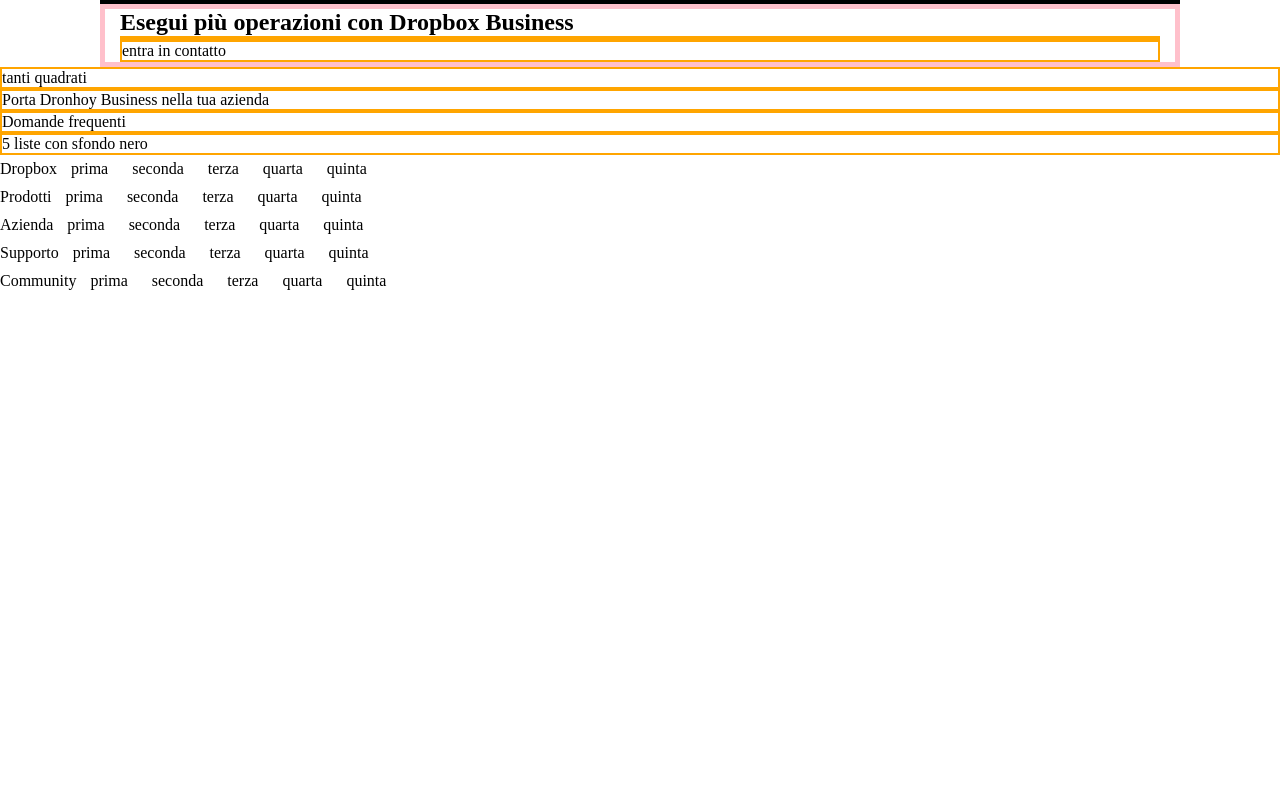
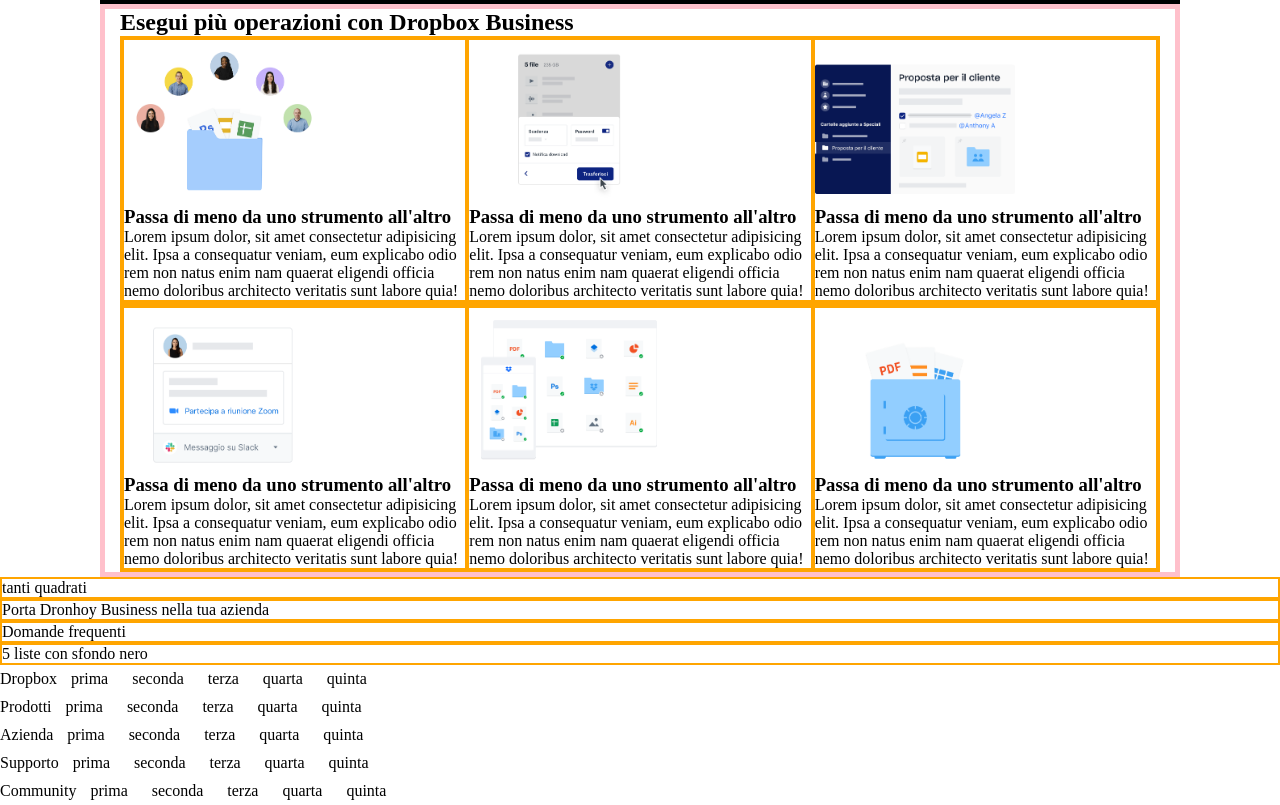
Before and after one commit to bonvi83/htmlcss-dropbox, a plain HTML site: page index.html in a window 1280 px wide. Shown: the part 1202-2007 px from the top of the page. Before the commit the page ends 1497 px from the top, so only its background shows below. Drawn offline with Linux system fonts and the light colour scheme.

Commit message:
aggiustamenti main

```diff
--- a/css/style.css
+++ b/css/style.css
@@ -124,3 +124,20 @@ div {
     /* debug */
     border: 5px solid pink;
 }
+
+.wrap {
+    display: flex;
+    /* immagini dentro wrap devono essere centrate */
+}
+
+.minicard {
+    /* classe data per spaziature ed altro */
+}
+
+.minicard > img {
+    text-align: center;
+}
+
+.ridimensionaimg {
+    width: 200px;
+}
--- a/index.html
+++ b/index.html
@@ -34,7 +34,7 @@
             <div class="titoloh1">
                 <h1>Tutto ciò che ti serve per il lavoro, in un unico posto</h1>
             </div>
-            <div class="container" class="chetiserve">
+            <div class="container">
                 <div>
                     <p>Lorem ipsum dolor sit amet consectetur adipisicing elit. Cumque autem, aliquid, sunt id vel deserunt voluptatem quod hic voluptate, similique enim. Et aperiam molestiae deserunt, vero commodi repudiandae saepe facere.</p>
                     <button>Inizia la tua prova gratuita</button>
@@ -128,12 +128,44 @@
 
         <section class="container-quad">
         <h2>Esegui più operazioni con Dropbox Business</h2>
-        <div>
+        <div class="wrap">
+            <div class="minicard">
+                <img class="ridimensionaimg" src="./img/business-feature-switching-tools.png" alt="img cartella con tondi">
+                <h3>Passa di meno da uno strumento all'altro</h3>
+                <span>Lorem ipsum dolor, sit amet consectetur adipisicing elit. Ipsa a consequatur veniam, eum explicabo odio rem non natus enim nam quaerat eligendi officia nemo doloribus architecto veritatis sunt labore quia!</span>
+            </div>
 
-            <!-- titoli in h3 e sei rettangolini -->
+            <div class="minicard">
+                <img class="ridimensionaimg" src="./img/business-feature-send-files-it.png" alt="img trasferisci">
+                <h3>Passa di meno da uno strumento all'altro</h3>
+                <span>Lorem ipsum dolor, sit amet consectetur adipisicing elit. Ipsa a consequatur veniam, eum explicabo odio rem non natus enim nam quaerat eligendi officia nemo doloribus architecto veritatis sunt labore quia!</span>
+            </div>
+
+            <div class="minicard">
+                <img class="ridimensionaimg" src="./img/business-feature-coordinate-it.png" alt="img proposta per cliente">
+                <h3>Passa di meno da uno strumento all'altro</h3>
+                <span>Lorem ipsum dolor, sit amet consectetur adipisicing elit. Ipsa a consequatur veniam, eum explicabo odio rem non natus enim nam quaerat eligendi officia nemo doloribus architecto veritatis sunt labore quia!</span>
+            </div>
         </div>
+        <div class="wrap">
+            <div class="minicard">
+                <img class="ridimensionaimg" src="./img/business-feature-integrations-it.png" alt="img scheda">
+                <h3>Passa di meno da uno strumento all'altro</h3>
+                <span>Lorem ipsum dolor, sit amet consectetur adipisicing elit. Ipsa a consequatur veniam, eum explicabo odio rem non natus enim nam quaerat eligendi officia nemo doloribus architecto veritatis sunt labore quia!</span>
+            </div>
 
-            <div>entra in contatto</div>
+            <div class="minicard">
+                <img class="ridimensionaimg" src="./img/business-feature-multi-device.png" alt="img tante cartelle device">
+                <h3>Passa di meno da uno strumento all'altro</h3>
+                <span>Lorem ipsum dolor, sit amet consectetur adipisicing elit. Ipsa a consequatur veniam, eum explicabo odio rem non natus enim nam quaerat eligendi officia nemo doloribus architecto veritatis sunt labore quia!</span>
+            </div>
+
+            <div class="minicard">
+                <img class="ridimensionaimg" src="./img/business-feature-security.png" alt="img cassaforte">
+                <h3>Passa di meno da uno strumento all'altro</h3>
+                <span>Lorem ipsum dolor, sit amet consectetur adipisicing elit. Ipsa a consequatur veniam, eum explicabo odio rem non natus enim nam quaerat eligendi officia nemo doloribus architecto veritatis sunt labore quia!</span>
+            </div>
+        </div>
         </section>
 
 
```
